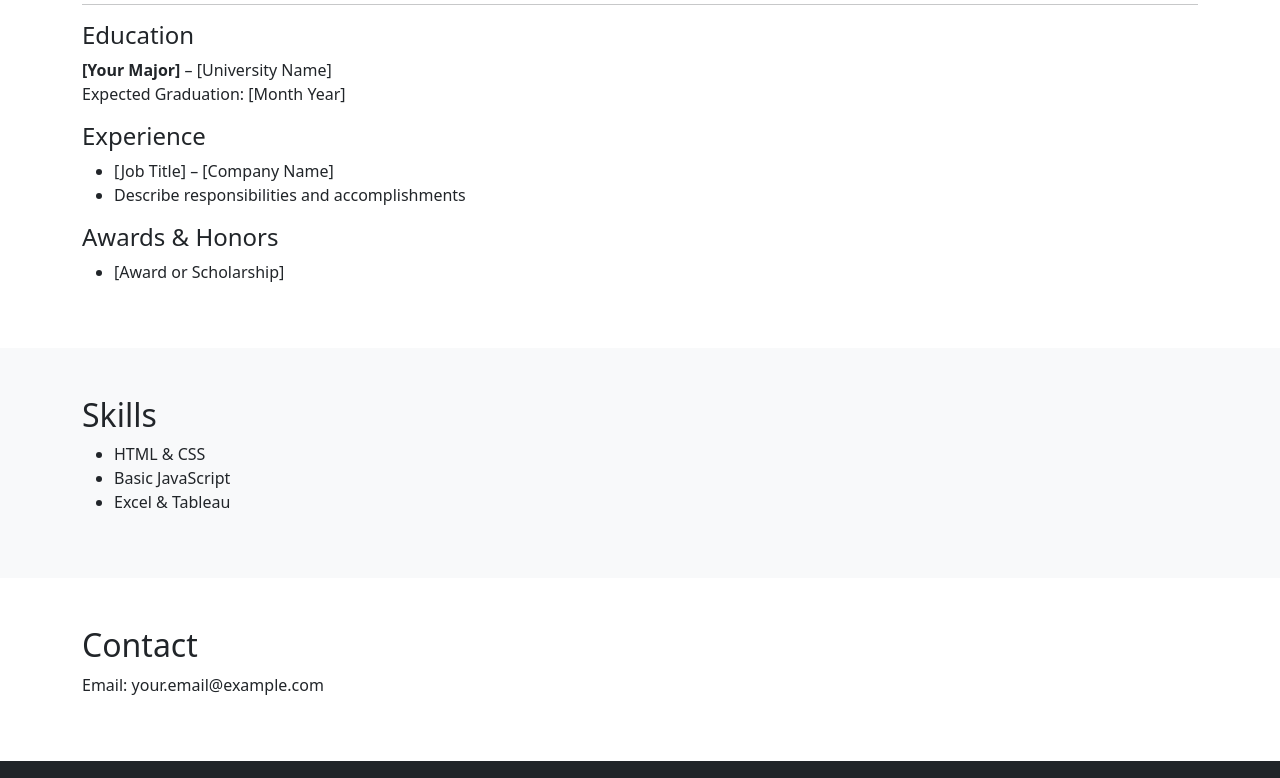
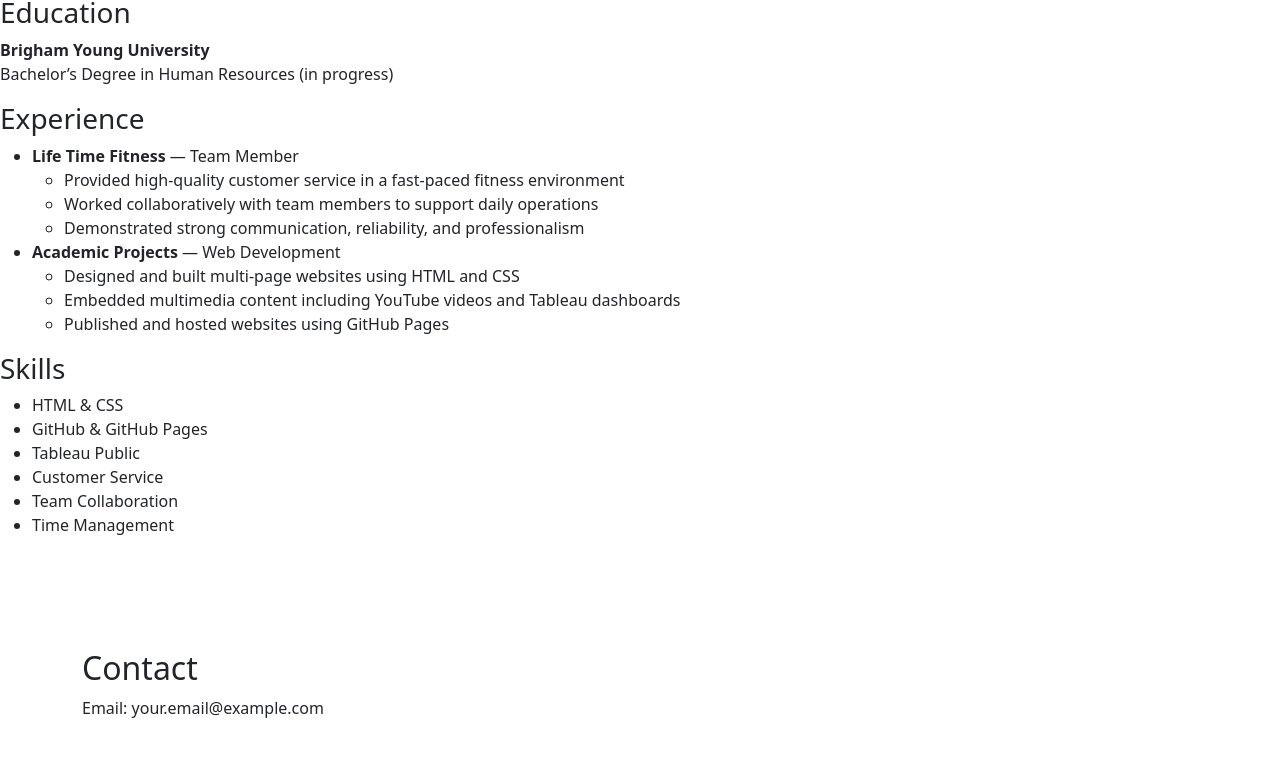
Before and after one commit to KateAfton-create/kate-dean-website, a plain HTML site: page index.html in a window 1280 px wide. Shown: the part 550-1328 px from the top of the page. Drawn offline with nearby package versions, Linux system fonts and the light colour scheme.

Commit message:
Update index.html

```diff
--- a/index.html
+++ b/index.html
@@ -80,37 +80,47 @@
 
     <!-- RESUME -->
     <section id="resume" class="py-5">
-        <div class="container">
+     <section id="resume">
   <h2>Résumé</h2>
-            <hr />
 
-            <h4>Education</h4>
-            <p><strong>[Your Major]</strong> – [University Name]<br />
-            Expected Graduation: [Month Year]</p>
+  <h3>Education</h3>
+  <p>
+    <strong>Brigham Young University</strong><br>
+    Bachelor’s Degree in Human Resources (in progress)
+  </p>
 
-            <h4>Experience</h4>
+  <h3>Experience</h3>
   <ul>
-                <li>[Job Title] – [Company Name]</li>
-                <li>Describe responsibilities and accomplishments</li>
+    <li>
+      <strong>Life Time Fitness</strong> — Team Member
+      <ul>
+        <li>Provided high-quality customer service in a fast-paced fitness environment</li>
+        <li>Worked collaboratively with team members to support daily operations</li>
+        <li>Demonstrated strong communication, reliability, and professionalism</li>
+      </ul>
+    </li>
+
+    <li>
+      <strong>Academic Projects</strong> — Web Development
+      <ul>
+        <li>Designed and built multi-page websites using HTML and CSS</li>
+        <li>Embedded multimedia content including YouTube videos and Tableau dashboards</li>
+        <li>Published and hosted websites using GitHub Pages</li>
+      </ul>
+    </li>
   </ul>
 
-            <h4>Awards & Honors</h4>
+  <h3>Skills</h3>
   <ul>
-                <li>[Award or Scholarship]</li>
+    <li>HTML & CSS</li>
+    <li>GitHub & GitHub Pages</li>
+    <li>Tableau Public</li>
+    <li>Customer Service</li>
+    <li>Team Collaboration</li>
+    <li>Time Management</li>
   </ul>
-        </div>
 </section>
 
-    <!-- SKILLS -->
-    <section id="skills" class="py-5 bg-light">
-        <div class="container">
-            <h2>Skills</h2>
-            <ul>
-                <li>HTML & CSS</li>
-                <li>Basic JavaScript</li>
-                <li>Excel & Tableau</li>
-            </ul>
-        </div>
     </section>
 
     <!-- CONTACT -->
```
Lines whose indentation alone changed are shown as unchanged.
